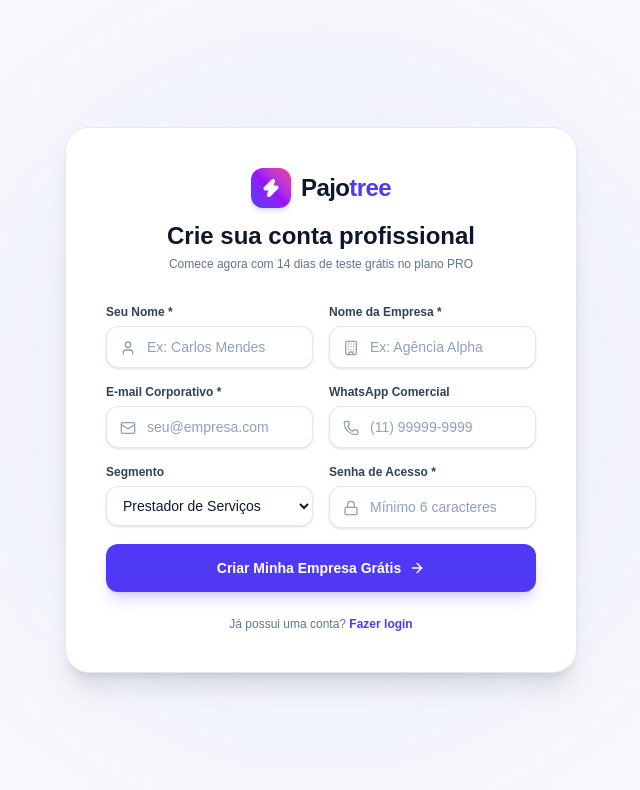
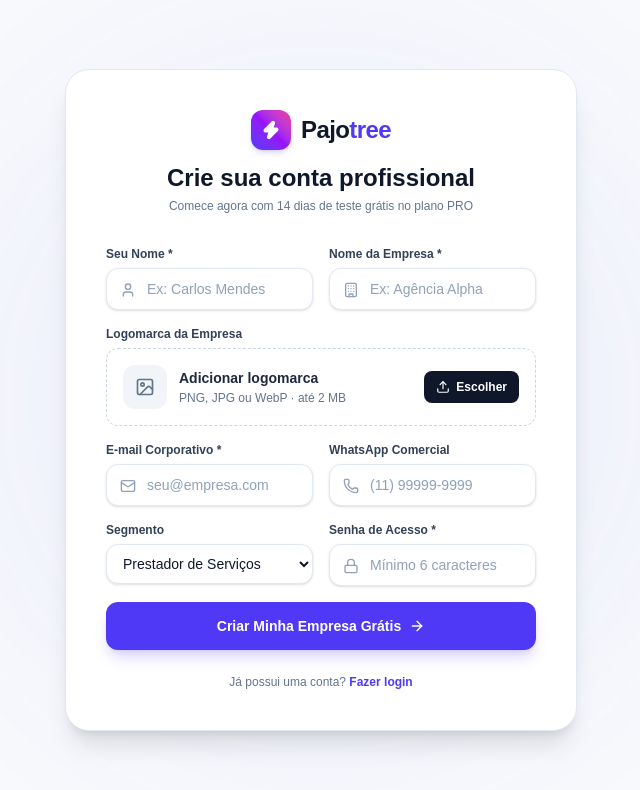
Before and after one commit to pajotecnologia/pajotree, a Next.js app: page /register in a window 1280 px wide. Shown: the top 790 px of the page, without its empty margins (319-959 px from the left). Built offline with nearby package versions, Linux system fonts and the light colour scheme.

Commit message:
feat(register): add company logo upload

```diff
--- a/src/app/(auth)/register/page.tsx
+++ b/src/app/(auth)/register/page.tsx
@@ -3,7 +3,10 @@
 import { useState } from "react";
 import Link from "next/link";
 import { useRouter } from "next/navigation";
-import { Zap, Loader2, AlertCircle, ArrowRight, CheckCircle2, Building, Mail, Lock, User, Phone } from "lucide-react";
+import { Zap, Loader2, AlertCircle, ArrowRight, Building, Mail, Lock, User, Phone, Upload, Image as ImageIcon, X } from "lucide-react";
+
+const MAX_LOGO_SIZE = 2 * 1024 * 1024;
+const ALLOWED_LOGO_TYPES = ["image/png", "image/jpeg", "image/webp"];
 
 export default function RegisterPage() {
   const router = useRouter();
@@ -13,8 +16,43 @@ export default function RegisterPage() {
   const [companyName, setCompanyName] = useState("");
   const [whatsapp, setWhatsapp] = useState("");
   const [segment, setSegment] = useState("Serviços");
+  const [logoDataUrl, setLogoDataUrl] = useState<string | null>(null);
+  const [logoName, setLogoName] = useState("");
   const [loading, setLoading] = useState(false);
   const [error, setError] = useState<string | null>(null);
+
+  function handleLogoChange(e: React.ChangeEvent<HTMLInputElement>) {
+    const file = e.target.files?.[0];
+    if (!file) return;
+
+    if (!ALLOWED_LOGO_TYPES.includes(file.type)) {
+      setError("A logomarca deve estar em PNG, JPG ou WebP.");
+      e.target.value = "";
+      return;
+    }
+
+    if (file.size > MAX_LOGO_SIZE) {
+      setError("A logomarca deve ter no máximo 2 MB.");
+      e.target.value = "";
+      return;
+    }
+
+    const reader = new FileReader();
+    reader.onload = () => {
+      if (typeof reader.result === "string") {
+        setLogoDataUrl(reader.result);
+        setLogoName(file.name);
+        setError(null);
+      }
+    };
+    reader.onerror = () => setError("Não foi possível ler a logomarca selecionada.");
+    reader.readAsDataURL(file);
+  }
+
+  function removeLogo() {
+    setLogoDataUrl(null);
+    setLogoName("");
+  }
 
   async function handleSubmit(e: React.FormEvent) {
     e.preventDefault();
@@ -32,6 +70,7 @@ export default function RegisterPage() {
           companyName,
           whatsapp,
           segment,
+          logoDataUrl,
         }),
       });
 
@@ -42,8 +81,8 @@ export default function RegisterPage() {
 
       router.push("/app");
       router.refresh();
-    } catch (err: any) {
-      setError(err.message || "Não foi possível criar a conta");
+    } catch (err) {
+      setError(err instanceof Error ? err.message : "Não foi possível criar a conta");
     } finally {
       setLoading(false);
     }
@@ -51,7 +90,6 @@ export default function RegisterPage() {
 
   return (
     <div className="min-h-screen bg-slate-50 text-slate-900 flex items-center justify-center p-4 py-12 relative overflow-hidden">
-      {/* Soft background glow */}
       <div className="absolute top-1/2 left-1/2 -translate-x-1/2 -translate-y-1/2 w-[600px] h-[600px] bg-indigo-500/10 rounded-full blur-[140px] pointer-events-none" />
 
       <div className="w-full max-w-lg bg-white border border-slate-200 rounded-3xl p-8 sm:p-10 shadow-xl relative z-10">
@@ -80,85 +118,76 @@ export default function RegisterPage() {
         <form onSubmit={handleSubmit} className="space-y-4">
           <div className="grid grid-cols-1 sm:grid-cols-2 gap-4">
             <div>
-              <label className="block text-xs font-semibold text-slate-700 mb-1.5">
-                Seu Nome *
-              </label>
+              <label className="block text-xs font-semibold text-slate-700 mb-1.5">Seu Nome *</label>
               <div className="relative">
                 <User className="w-4 h-4 text-slate-400 absolute left-3.5 top-3.5" />
-                <input
-                  type="text"
-                  required
-                  placeholder="Ex: Carlos Mendes"
-                  value={name}
-                  onChange={(e) => setName(e.target.value)}
-                  className="w-full pl-10 pr-3 py-2.5 bg-white border border-slate-200 rounded-xl text-sm text-slate-900 placeholder-slate-400 focus:outline-none focus:border-indigo-600 focus:ring-1 focus:ring-indigo-600 transition shadow-sm"
-                />
+                <input type="text" required placeholder="Ex: Carlos Mendes" value={name} onChange={(e) => setName(e.target.value)} className="w-full pl-10 pr-3 py-2.5 bg-white border border-slate-200 rounded-xl text-sm text-slate-900 placeholder-slate-400 focus:outline-none focus:border-indigo-600 focus:ring-1 focus:ring-indigo-600 transition shadow-sm" />
               </div>
             </div>
 
             <div>
-              <label className="block text-xs font-semibold text-slate-700 mb-1.5">
-                Nome da Empresa *
-              </label>
+              <label className="block text-xs font-semibold text-slate-700 mb-1.5">Nome da Empresa *</label>
               <div className="relative">
                 <Building className="w-4 h-4 text-slate-400 absolute left-3.5 top-3.5" />
-                <input
-                  type="text"
-                  required
-                  placeholder="Ex: Agência Alpha"
-                  value={companyName}
-                  onChange={(e) => setCompanyName(e.target.value)}
-                  className="w-full pl-10 pr-3 py-2.5 bg-white border border-slate-200 rounded-xl text-sm text-slate-900 placeholder-slate-400 focus:outline-none focus:border-indigo-600 focus:ring-1 focus:ring-indigo-600 transition shadow-sm"
-                />
+                <input type="text" required placeholder="Ex: Agência Alpha" value={companyName} onChange={(e) => setCompanyName(e.target.value)} className="w-full pl-10 pr-3 py-2.5 bg-white border border-slate-200 rounded-xl text-sm text-slate-900 placeholder-slate-400 focus:outline-none focus:border-indigo-600 focus:ring-1 focus:ring-indigo-600 transition shadow-sm" />
+              </div>
+            </div>
+          </div>
+
+          <div>
+            <label className="block text-xs font-semibold text-slate-700 mb-1.5">Logomarca da Empresa</label>
+            {logoDataUrl ? (
+              <div className="flex items-center gap-3 p-3 border border-indigo-100 bg-indigo-50/50 rounded-xl">
+                <div className="w-14 h-14 rounded-xl bg-white border border-slate-200 flex items-center justify-center overflow-hidden shrink-0">
+                  <img src={logoDataUrl} alt="Pré-visualização da logomarca" className="w-full h-full object-contain" />
+                </div>
+                <div className="min-w-0 flex-1">
+                  <p className="text-sm font-semibold text-slate-800 truncate">{logoName}</p>
+                  <p className="text-xs text-slate-500">PNG, JPG ou WebP · até 2 MB</p>
+                </div>
+                <button type="button" onClick={removeLogo} aria-label="Remover logomarca" className="p-2 rounded-lg text-slate-500 hover:text-rose-600 hover:bg-white transition">
+                  <X className="w-4 h-4" />
+                </button>
+              </div>
+            ) : (
+              <label className="flex items-center gap-3 p-4 border border-dashed border-slate-300 hover:border-indigo-400 hover:bg-indigo-50/40 rounded-xl cursor-pointer transition">
+                <div className="w-11 h-11 rounded-xl bg-slate-100 flex items-center justify-center shrink-0">
+                  <ImageIcon className="w-5 h-5 text-slate-500" />
+                </div>
+                <div className="flex-1">
+                  <p className="text-sm font-semibold text-slate-800">Adicionar logomarca</p>
+                  <p className="text-xs text-slate-500 mt-0.5">PNG, JPG ou WebP · até 2 MB</p>
+                </div>
+                <span className="inline-flex items-center gap-1.5 px-3 py-2 rounded-lg bg-slate-900 text-white text-xs font-semibold">
+                  <Upload className="w-3.5 h-3.5" /> Escolher
+                </span>
+                <input type="file" accept="image/png,image/jpeg,image/webp" onChange={handleLogoChange} className="sr-only" />
+              </label>
+            )}
+          </div>
+
+          <div className="grid grid-cols-1 sm:grid-cols-2 gap-4">
+            <div>
+              <label className="block text-xs font-semibold text-slate-700 mb-1.5">E-mail Corporativo *</label>
+              <div className="relative">
+                <Mail className="w-4 h-4 text-slate-400 absolute left-3.5 top-3.5" />
+                <input type="email" required placeholder="seu@empresa.com" value={email} onChange={(e) => setEmail(e.target.value)} className="w-full pl-10 pr-3 py-2.5 bg-white border border-slate-200 rounded-xl text-sm text-slate-900 placeholder-slate-400 focus:outline-none focus:border-indigo-600 focus:ring-1 focus:ring-indigo-600 transition shadow-sm" />
+              </div>
+            </div>
+
+            <div>
+              <label className="block text-xs font-semibold text-slate-700 mb-1.5">WhatsApp Comercial</label>
+              <div className="relative">
+                <Phone className="w-4 h-4 text-slate-400 absolute left-3.5 top-3.5" />
+                <input type="tel" placeholder="(11) 99999-9999" value={whatsapp} onChange={(e) => setWhatsapp(e.target.value)} className="w-full pl-10 pr-3 py-2.5 bg-white border border-slate-200 rounded-xl text-sm text-slate-900 placeholder-slate-400 focus:outline-none focus:border-indigo-600 focus:ring-1 focus:ring-indigo-600 transition shadow-sm" />
               </div>
             </div>
           </div>
 
           <div className="grid grid-cols-1 sm:grid-cols-2 gap-4">
             <div>
-              <label className="block text-xs font-semibold text-slate-700 mb-1.5">
-                E-mail Corporativo *
-              </label>
-              <div className="relative">
-                <Mail className="w-4 h-4 text-slate-400 absolute left-3.5 top-3.5" />
-                <input
-                  type="email"
-                  required
-                  placeholder="seu@empresa.com"
-                  value={email}
-                  onChange={(e) => setEmail(e.target.value)}
-                  className="w-full pl-10 pr-3 py-2.5 bg-white border border-slate-200 rounded-xl text-sm text-slate-900 placeholder-slate-400 focus:outline-none focus:border-indigo-600 focus:ring-1 focus:ring-indigo-600 transition shadow-sm"
-                />
-              </div>
-            </div>
-
-            <div>
-              <label className="block text-xs font-semibold text-slate-700 mb-1.5">
-                WhatsApp Comercial
-              </label>
-              <div className="relative">
-                <Phone className="w-4 h-4 text-slate-400 absolute left-3.5 top-3.5" />
-                <input
-                  type="tel"
-                  placeholder="(11) 99999-9999"
-                  value={whatsapp}
-                  onChange={(e) => setWhatsapp(e.target.value)}
-                  className="w-full pl-10 pr-3 py-2.5 bg-white border border-slate-200 rounded-xl text-sm text-slate-900 placeholder-slate-400 focus:outline-none focus:border-indigo-600 focus:ring-1 focus:ring-indigo-600 transition shadow-sm"
-                />
-              </div>
-            </div>
-          </div>
-
-          <div className="grid grid-cols-1 sm:grid-cols-2 gap-4">
-            <div>
-              <label className="block text-xs font-semibold text-slate-700 mb-1.5">
-                Segmento
-              </label>
-              <select
-                value={segment}
-                onChange={(e) => setSegment(e.target.value)}
-                className="w-full px-3 py-2.5 bg-white border border-slate-200 rounded-xl text-sm text-slate-900 focus:outline-none focus:border-indigo-600 focus:ring-1 focus:ring-indigo-600 transition shadow-sm"
-              >
+              <label className="block text-xs font-semibold text-slate-700 mb-1.5">Segmento</label>
+              <select value={segment} onChange={(e) => setSegment(e.target.value)} className="w-full px-3 py-2.5 bg-white border border-slate-200 rounded-xl text-sm text-slate-900 focus:outline-none focus:border-indigo-600 focus:ring-1 focus:ring-indigo-600 transition shadow-sm">
                 <option value="Serviços">Prestador de Serviços</option>
                 <option value="Comércio">Comércio / Loja</option>
                 <option value="Saúde e Beleza">Saúde, Estética & Beleza</option>
@@ -169,47 +198,26 @@ export default function RegisterPage() {
             </div>
 
             <div>
-              <label className="block text-xs font-semibold text-slate-700 mb-1.5">
-                Senha de Acesso *
-              </label>
+              <label className="block text-xs font-semibold text-slate-700 mb-1.5">Senha de Acesso *</label>
               <div className="relative">
                 <Lock className="w-4 h-4 text-slate-400 absolute left-3.5 top-3.5" />
-                <input
-                  type="password"
-                  required
-                  placeholder="Mínimo 6 caracteres"
-                  value={password}
-                  onChange={(e) => setPassword(e.target.value)}
-                  className="w-full pl-10 pr-3 py-2.5 bg-white border border-slate-200 rounded-xl text-sm text-slate-900 placeholder-slate-400 focus:outline-none focus:border-indigo-600 focus:ring-1 focus:ring-indigo-600 transition shadow-sm"
-                />
+                <input type="password" required placeholder="Mínimo 6 caracteres" value={password} onChange={(e) => setPassword(e.target.value)} className="w-full pl-10 pr-3 py-2.5 bg-white border border-slate-200 rounded-xl text-sm text-slate-900 placeholder-slate-400 focus:outline-none focus:border-indigo-600 focus:ring-1 focus:ring-indigo-600 transition shadow-sm" />
               </div>
             </div>
           </div>
 
-          <button
-            type="submit"
-            disabled={loading}
-            className="w-full py-3.5 px-4 bg-indigo-600 hover:bg-indigo-700 active:scale-98 text-white font-bold text-sm rounded-xl shadow-lg shadow-indigo-600/20 transition flex items-center justify-center gap-2 disabled:opacity-50 mt-4 cursor-pointer"
-          >
+          <button type="submit" disabled={loading} className="w-full py-3.5 px-4 bg-indigo-600 hover:bg-indigo-700 active:scale-98 text-white font-bold text-sm rounded-xl shadow-lg shadow-indigo-600/20 transition flex items-center justify-center gap-2 disabled:opacity-50 mt-4 cursor-pointer">
             {loading ? (
-              <>
-                <Loader2 className="w-4 h-4 animate-spin" />
-                <span>Configurando sua empresa...</span>
-              </>
+              <><Loader2 className="w-4 h-4 animate-spin" /><span>Configurando sua empresa...</span></>
             ) : (
-              <>
-                <span>Criar Minha Empresa Grátis</span>
-                <ArrowRight className="w-4 h-4" />
-              </>
+              <><span>Criar Minha Empresa Grátis</span><ArrowRight className="w-4 h-4" /></>
             )}
           </button>
         </form>
 
         <div className="mt-6 text-center text-xs text-slate-500">
           <span>Já possui uma conta? </span>
-          <Link href="/login" className="font-semibold text-indigo-600 hover:text-indigo-700 hover:underline">
-            Fazer login
-          </Link>
+          <Link href="/login" className="font-semibold text-indigo-600 hover:text-indigo-700 hover:underline">Fazer login</Link>
         </div>
       </div>
     </div>
```
